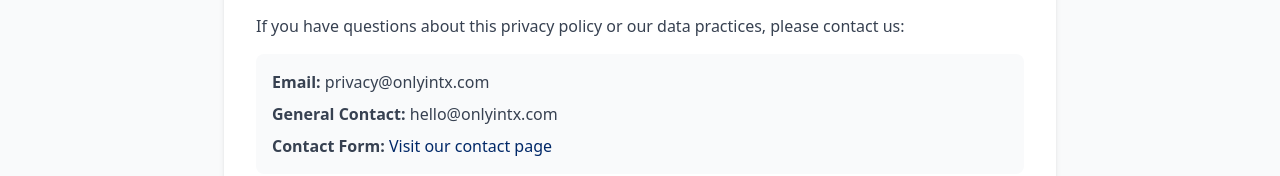
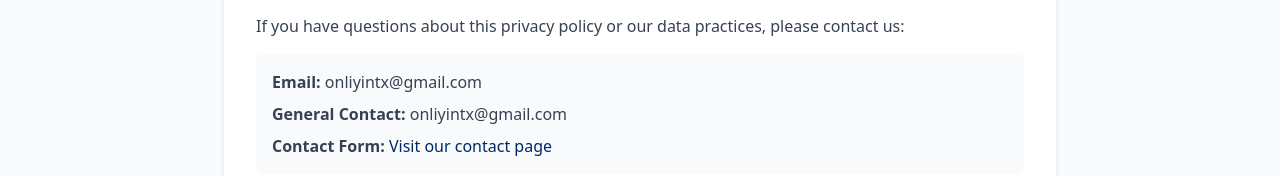
Before and after one commit to onlyintx2024/onlyintx-store, a Next.js app: page /privacy in a window 1280 px wide. Shown: the part 2350-2526 px from the top of the page. Built offline with nearby package versions, Linux system fonts and the light colour scheme.

Commit message:
Change email addresses

```diff
--- a/pages/contact.js
+++ b/pages/contact.js
@@ -145,7 +145,7 @@
                     </div>
                     <div>
                       <h3 className="font-semibold text-gray-900">Email</h3>
-                      <p className="text-gray-600">hello@onlyintx.com</p>
+                      <p className="text-gray-600">onliyintx@gmail.com</p>
                       <p className="text-sm text-gray-500">We respond within 24 hours</p>
                     </div>
                   </div>
--- a/pages/privacy.js
+++ b/pages/privacy.js
@@ -122,8 +122,8 @@
               If you have questions about this privacy policy or our data practices, please contact us:
             </p>
             <div className="bg-gray-50 p-4 rounded-lg">
-              <p className="text-gray-700 mb-2"><strong>Email:</strong> privacy@onlyintx.com</p>
-              <p className="text-gray-700 mb-2"><strong>General Contact:</strong> hello@onlyintx.com</p>
+              <p className="text-gray-700 mb-2"><strong>Email:</strong> onliyintx@gmail.com</p>
+              <p className="text-gray-700 mb-2"><strong>General Contact:</strong> onliyintx@gmail.com</p>
               <p className="text-gray-700 mb-0"><strong>Contact Form:</strong> <a href="/contact" className="text-texas-blue hover:underline">Visit our contact page</a></p>
             </div>
 
--- a/pages/returns.js
+++ b/pages/returns.js
@@ -178,7 +178,7 @@
                 Contact Us
               </a>
               <a
-                href="mailto:returns@onlyintx.com"
+                href="mailto:onliyintx@gmail.com"
                 className="inline-block bg-texas-blue text-white px-8 py-3 rounded-lg font-semibold hover:bg-blue-700 transition-colors duration-200"
               >
                 Email Returns Team
--- a/pages/terms.js
+++ b/pages/terms.js
@@ -138,8 +138,8 @@
               If you have questions about these terms, please contact us:
             </p>
             <div className="bg-gray-50 p-4 rounded-lg">
-              <p className="text-gray-700 mb-2"><strong>Email:</strong> legal@onlyintx.com</p>
-              <p className="text-gray-700 mb-2"><strong>General Contact:</strong> hello@onlyintx.com</p>
+              <p className="text-gray-700 mb-2"><strong>Email:</strong> onliyintx@gmail.com</p>
+              <p className="text-gray-700 mb-2"><strong>General Contact:</strong> onliyintx@gmail.com</p>
               <p className="text-gray-700 mb-0"><strong>Contact Form:</strong> <a href="/contact" className="text-texas-blue hover:underline">Visit our contact page</a></p>
             </div>
 
```
